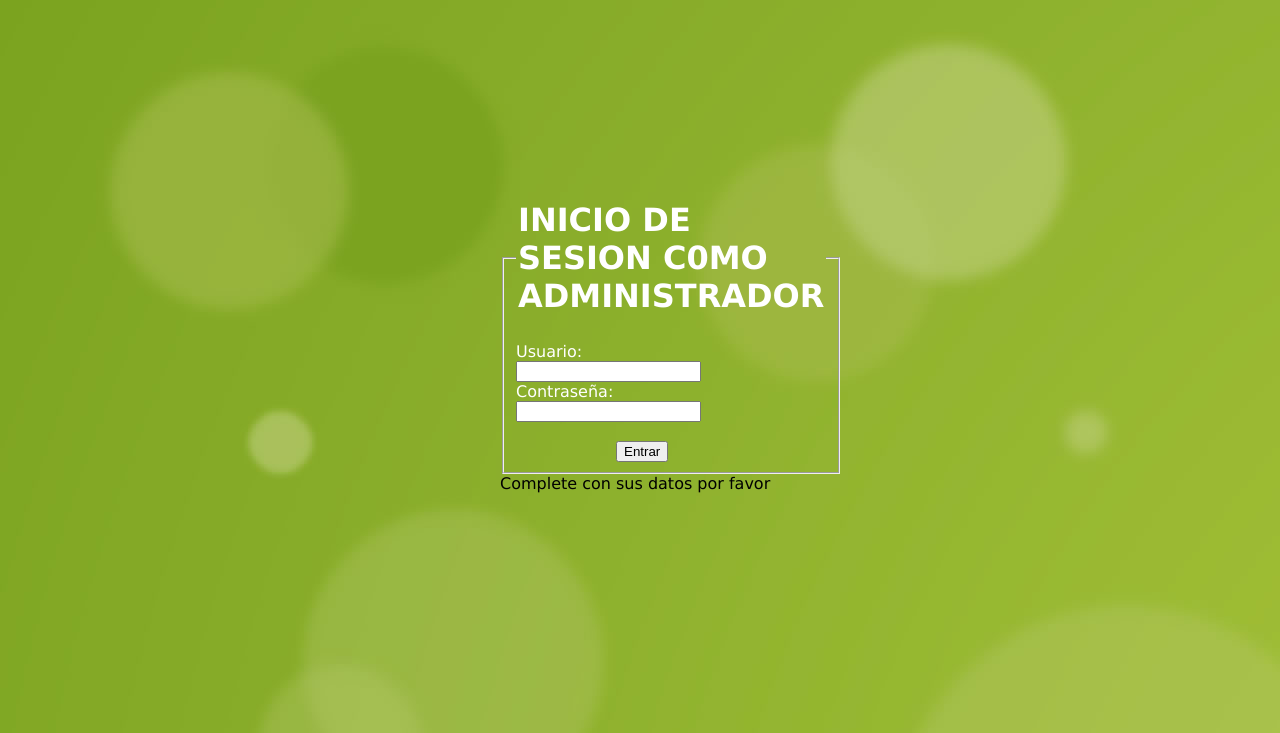
After one commit to manu3554/TSII-TrabajoFinal, a PHP site: page /login3.php in a window 1280 px wide. The commit adds this page. Shown: the top 733 px of the page. Run offline with PHP 8.4, Linux system fonts and the light colour scheme.

Commit message:
finishxd

```diff
--- a/Index.html
+++ b/Index.html
@@ -208,7 +208,7 @@
     <br><br><br><br><br><br><br>
 
     <div class="admin">
-        <p><a class="admina" href="">INGRESAR COMO ADMINISTRADOR</a>
+        <p><a class="admina" href="login3.php">INGRESAR COMO ADMINISTRADOR</a>
     </div>
     </p>
 
--- a/login.php
+++ b/login.php
@@ -16,7 +16,7 @@
               echo "  Usuario:<br/>";
                echo "<input type=text name=usuario ><br/>";
                echo "Contrase&ntilde;a:<br/>";
-                echo "<input type=text name=contraseña><br/><br/>";
+                echo "<input type=password name=contraseña><br/><br/>";
                 // variables importadas
                 echo "<input type = hidden name=med value=$med >";
                 echo "<input type = hidden name=precio value=$precio >";
--- a/login2.php
+++ b/login2.php
@@ -14,7 +14,7 @@
               echo "  Usuario:<br/>";
                echo "<input type=text name=usuario ><br/>";
                echo "Contrase&ntilde;a:<br/>";
-                echo "<input type=text name=contraseña><br/><br/>";
+                echo "<input type=password name=contraseña><br/><br/>";
                 // variables importadas
                 //echo "<input type = hidden name=med value=$med >";
                 //echo "<input type = hidden name=precio value=$precio >";
--- /dev/null
+++ b/login3.php
@@ -0,0 +1,39 @@
+<!DOCTYPE html>
+<html>
+    <head>
+        <link rel="stylesheet" type="text/css" href="css/login.css">
+
+    </head>
+    <body style="background-image:url(img/imgF.jpg)">
+
+        <?php
+
+        echo "<form action=login3.php method=POST>";
+        echo  "<fieldset style='color:white'>";
+             echo  " <legend><h1>INICIO DE SESION C0MO ADMINISTRADOR</h1></legend>";
+              echo "  Usuario:<br/>";
+               echo "<input type=text name=usuario ><br/>";
+               echo "Contrase&ntilde;a:<br/>";
+                echo "<input type=password name=contraseña><br/><br/>";
+                echo "<input type=submit value=Entrar id=boton >";
+            echo"</fieldset>";
+        echo "</form>";
+
+            if (isset($_POST['usuario'])) {
+
+                $usuario = $_POST['usuario'];
+                $contraseña = $_POST['contraseña'];
+
+                if ($usuario=="root" && $contraseña=="1234"){
+                    header("Location:mantDatos.php");
+                }else{
+                    echo "Usuario o contraseña incorrecta";
+                }
+            }else{
+                echo "Complete con sus datos por favor <br/>";
+            }
+
+        ?>
+
+    </body>
+</html>
```
Also changed, not shown: mostrarDatos.php (+7 -6 lines), css/Estilo.css (line endings or trailing spaces).
